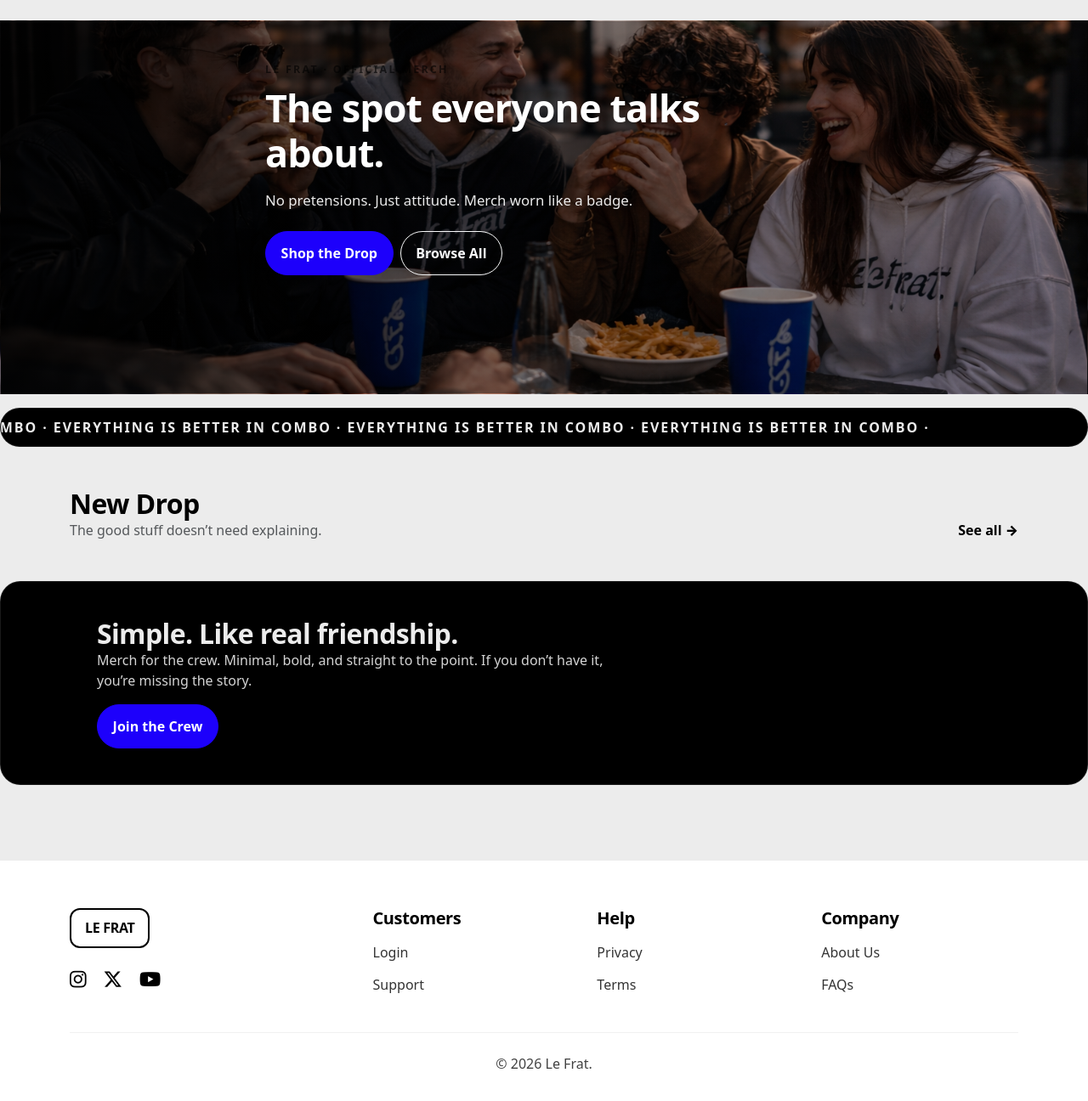
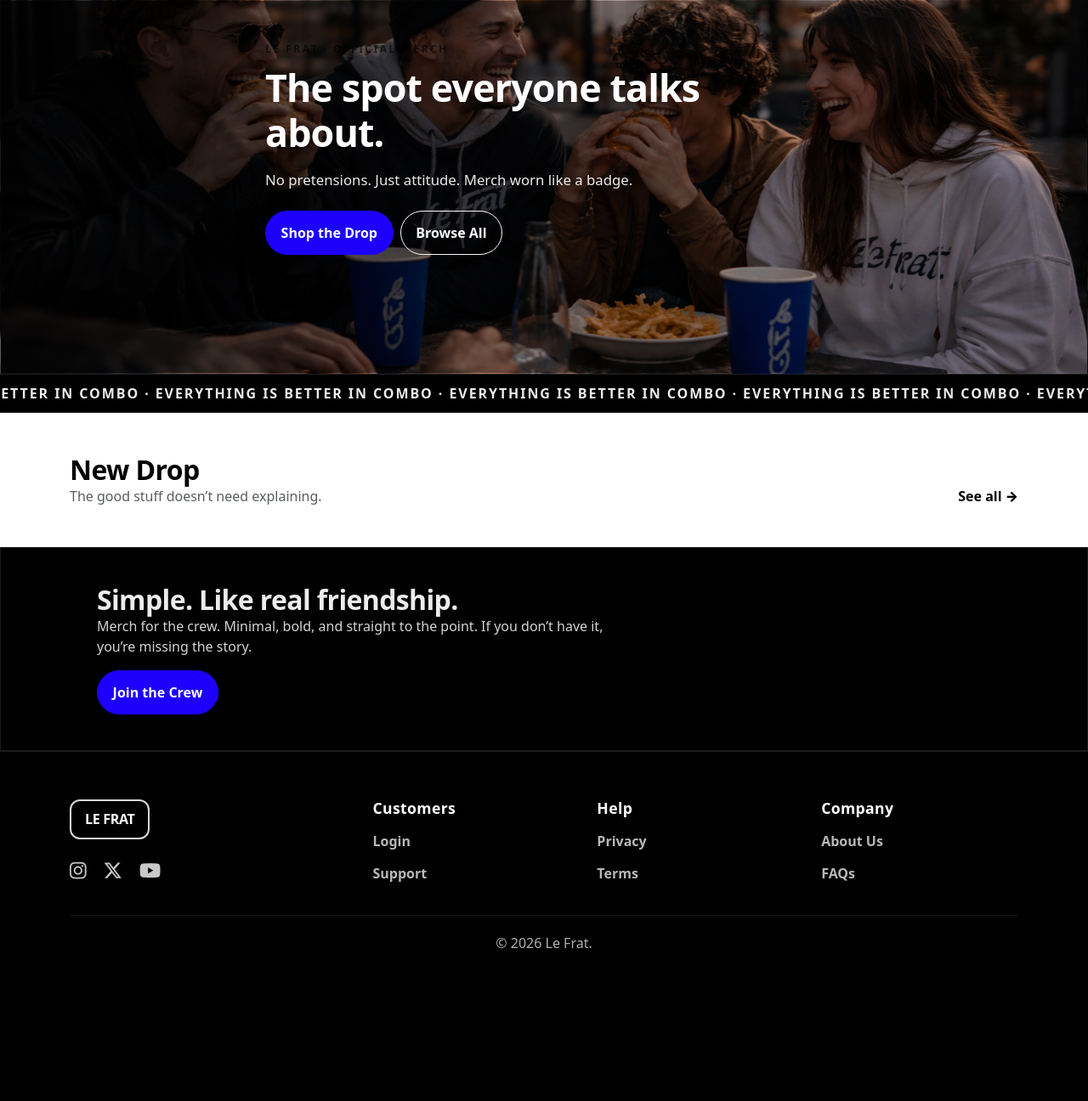
Before and after one commit to madlp24/le-frat, a Django app: page / in a window 1280 px wide. Shown: the part 79-1375 px from the top of the page at 85% size. After the commit the page ends 1195 px from the top, so only its background shows below. Run offline with Django 5.2, Linux system fonts and the light colour scheme; data comes from the database, SQL or seed files in the repository.

Commit message:
Changed the css and fixed some styles of the home page

```diff
--- a/home/templates/home/index.html
+++ b/home/templates/home/index.html
@@ -28,14 +28,25 @@
 
 
   <!-- MARQUEE -->
-  <section class="lf-marquee" aria-hidden="true">
+<section class="lf-marquee" aria-hidden="true">
+  <div class="lf-marquee__inner">
     <div class="lf-marquee__track">
       <span>EVERYTHING IS BETTER IN COMBO · </span>
       <span>EVERYTHING IS BETTER IN COMBO · </span>
       <span>EVERYTHING IS BETTER IN COMBO · </span>
       <span>EVERYTHING IS BETTER IN COMBO · </span>
+      <span>EVERYTHING IS BETTER IN COMBO · </span>
+      <span>EVERYTHING IS BETTER IN COMBO · </span>
+      <span>EVERYTHING IS BETTER IN COMBO · </span>
+      <span>EVERYTHING IS BETTER IN COMBO · </span>
+      <span>EVERYTHING IS BETTER IN COMBO · </span>
+      <span>EVERYTHING IS BETTER IN COMBO · </span>
+      <span>EVERYTHING IS BETTER IN COMBO · </span>
+      <span>EVERYTHING IS BETTER IN COMBO · </span>
     </div>
-  </section>
+  </div>
+</section>
+
 
 <section class="mt-5">
   <div class="container">
@@ -74,7 +85,7 @@
 
 
   <!-- BRAND BLOCK -->
-  <section class="lf-brand-block mt-5">
+  <section class="lf-brand-block mt-5" style="border-radius:0rem;">
   <div class="container">
     <div class="lf-brand-block__inner">
       <h2 class="m-0">Simple. Like real friendship.</h2>
--- a/static/css/base.css
+++ b/static/css/base.css
@@ -9,9 +9,16 @@
 ================================ */
 
 body{
-  background: var(--lf-offwhite);
+  background: #fff;
   color: var(--lf-black);
+  margin: 0;
 }
+
+section{
+  margin-top: 0;
+  margin-bottom: 0;
+}
+
 
 /* Typography: bold, tight, clean */
 h1, h2, h3, .navbar-brand{
@@ -680,13 +687,14 @@
 }
 
 /* ================================
-   Footer (Le Frat) (single copy)
+   Footer (Le Frat) – Black + Blue
 ================================ */
 
 .lf-footer{
-  background: #fff;
-  border-top: 1px solid rgba(0,0,0,0.08);
-  margin-top: 4rem;
+  background: #000;
+  color: #ECECEC;
+  border-top: 1px solid rgba(255,255,255,0.12);
+  margin-top: 0;
 }
 
 .lf-footer__inner{
@@ -706,8 +714,8 @@
   font-weight: 900;
   letter-spacing: -0.02em;
   text-decoration: none;
-  color: var(--lf-black);
-  border: 2px solid var(--lf-black);
+  color: #fff;
+  border: 2px solid rgba(255,255,255,0.85);
   padding: .6rem 1rem;
   border-radius: .75rem;
 }
@@ -720,19 +728,20 @@
 }
 
 .lf-footer__social{
-  color: var(--lf-black);
+  color: rgba(236,236,236,.85);
   font-size: 1.4rem;
   text-decoration: none;
 }
-
 .lf-footer__social:hover{
   color: var(--lf-blue);
 }
 
 .lf-footer__title{
-  font-size: 1.25rem;
-  font-weight: 800;
+  font-size: 1.1rem;
+  font-weight: 900;
   margin-bottom: 1rem;
+  color: #fff;
+  letter-spacing: .02em;
 }
 
 .lf-footer__links{
@@ -744,21 +753,20 @@
 }
 
 .lf-footer__links a{
-  color: rgba(0,0,0,.8);
+  color: rgba(236,236,236,.78);
   text-decoration: none;
+  font-weight: 700;
 }
-
 .lf-footer__links a:hover{
-  color: var(--lf-black);
-  text-decoration: underline;
+  color: var(--lf-blue);
 }
 
 .lf-footer__bottom{
-  margin-top: 2.75rem;
-  padding-top: 1.5rem;
+  margin-top: 2.25rem;
+  padding-top: 1.25rem;
   text-align: center;
-  border-top: 1px solid rgba(0,0,0,0.06);
-  color: rgba(0,0,0,.75);
+  border-top: 1px solid rgba(255,255,255,0.10);
+  color: rgba(236,236,236,.75);
 }
 
 /* Responsive footer */
@@ -769,6 +777,7 @@
 @media (max-width: 576px){
   .lf-footer__grid{ grid-template-columns: 1fr; }
 }
+
 
 /* BUTTONS */
 .lf-btn-pill{
@@ -799,6 +808,7 @@
   width: 100vw;
   margin-left: calc(-50vw + 50%);
   border-radius: 0;
+  margin-bottom: 0 !important;
 }
 
 .lf-hero__overlay{
@@ -829,13 +839,20 @@
 
 /* MARQUEE */
 .lf-marquee{
-  margin-top:16px;
-  border-radius:999px;
-  background:#000;
-  color:#ECECEC;
-  overflow:hidden;
-  border:1px solid rgba(255,255,255,.10);
+  width: 100vw !important;
+  margin-left: calc(-50vw + 50%) !important;
+  background: #000 !important;
+  color: #ECECEC !important;
+  overflow: hidden !important;
+
+  border-top: 1px solid rgba(255,255,255,.12) !important;
+  border-bottom: 1px solid rgba(255,255,255,.12) !important;
+
+  border-radius: 0 !important;
+  box-shadow: none !important;
 }
+
+
 
 .lf-marquee__track{
   display:inline-block;
@@ -917,6 +934,7 @@
   background:#000;
   color:#ECECEC;
   border:1px solid rgba(255,255,255,.10);
+  margin-bottom: 0 !important;
 }
 
 .lf-brand-block__inner{
--- a/templates/base.html
+++ b/templates/base.html
@@ -35,7 +35,7 @@
   {% include "includes/messages.html" %}
 
   <!-- PAGE CONTENT -->
-  <main class="flex-grow-1 py-4">
+  <main class="flex-grow-1">
     {% block content %}{% endblock %}
   </main>
 
```
